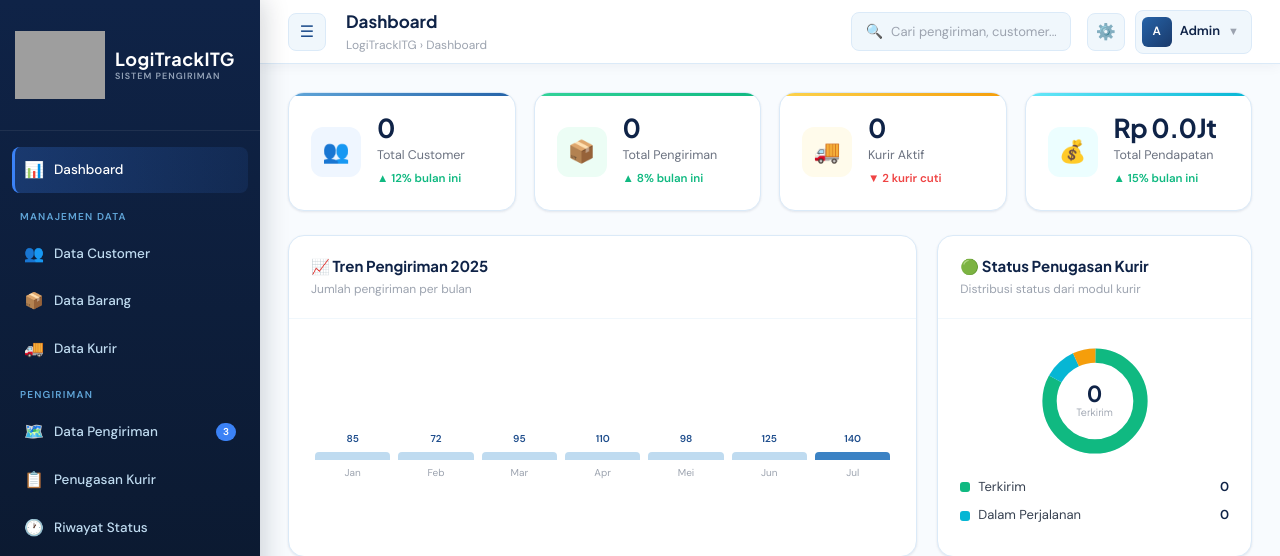
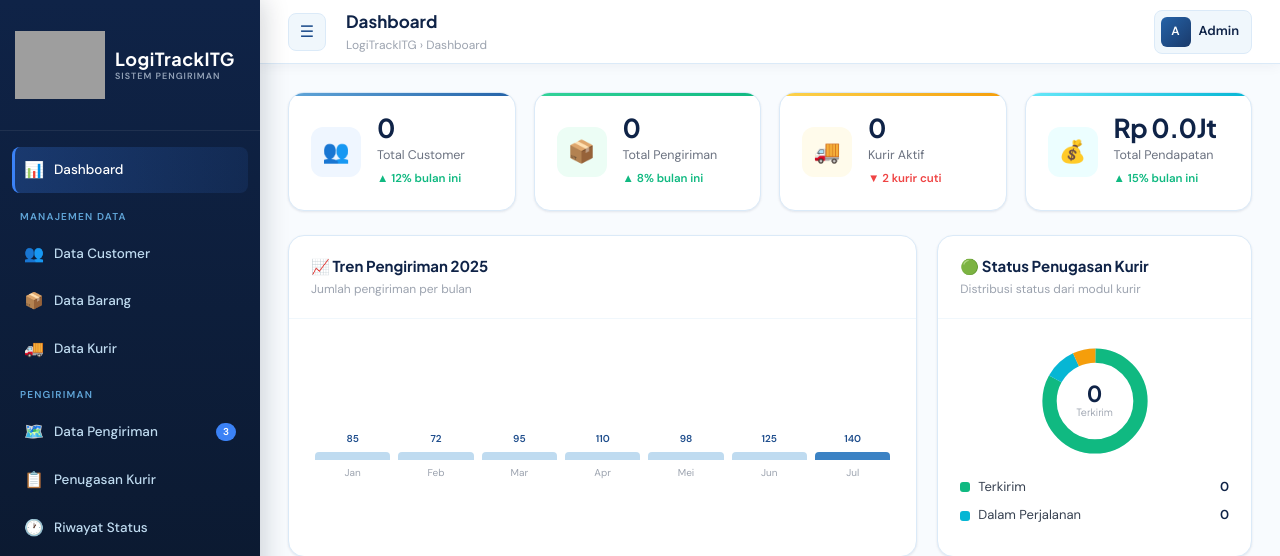
Before and after one commit to rizalseptiazi01/TB_Praktikum_Basis_Data_Sistem_Pengiriman_Logistik_Kelompok_8, a PHP site: page / in a window 1280 px wide. Shown: the top 556 px of the page. Run offline with PHP 8.4, Linux system fonts and the light colour scheme; data that the repository does not hold is empty; grey boxes are pictures that could not be loaded.

Commit message:
topbar_final.php

```diff
--- a/includes/topbar.php
+++ b/includes/topbar.php
@@ -11,25 +11,50 @@ $page_titles = [
 ];
 [$title, $subtitle] = $page_titles[$page] ?? ['Halaman', ''];
 ?>
-<header class="topbar">
-  <button class="topbar-btn" id="menuToggle" style="margin-right:4px">☰</button>
+<header class="topbar" id="topbar">
+  <button class="topbar-btn" id="menuToggle" style="margin-right:4px; cursor: pointer;">☰</button>
 
   <div style="flex:1">
     <div class="topbar-title"><?= $title ?></div>
     <div class="topbar-breadcrumb">LogiTrackITG › <?= $title ?></div>
   </div>
 
-  <div class="topbar-search">
-    <span class="search-icon">🔍</span>
-    <input type="text" placeholder="Cari pengiriman, customer...">
-  </div>
-
   <div class="topbar-actions">
-    <div class="topbar-btn" title="Pengaturan">⚙️</div>
     <div class="topbar-profile">
       <div class="topbar-avatar">A</div>
       <span class="topbar-username">Admin</span>
-      <span style="color:var(--gray-400);font-size:11px">▼</span>
     </div>
   </div>
 </header>
+
+<style>
+.topbar {
+  transition: all 0.3s ease-in-out !important;
+}
+
+body.sidebar-hidden .topbar {
+  left: 0 !important;
+  width: 100% !important;
+  max-width: 100% !important;
+  padding-left: 20px !important;
+}
+</style>
+
+<script>
+document.addEventListener("DOMContentLoaded", function() {
+  const menuToggleTopbar = document.getElementById("menuToggle");
+  const sidebar = document.getElementById("sidebar");
+  const body = document.body;
+
+  if (menuToggleTopbar) {
+    menuToggleTopbar.addEventListener("click", function(e) {
+      e.preventDefault();
+
+      if (sidebar) {
+        sidebar.classList.toggle("minimized");
+        body.classList.toggle("sidebar-hidden");
+      }
+    });
+  }
+});
+</script>
```
